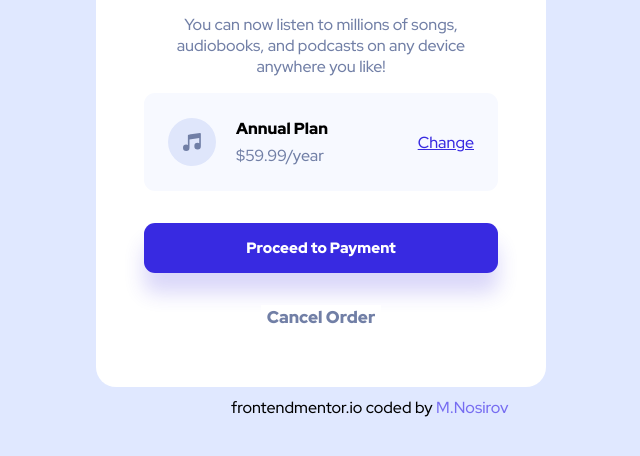
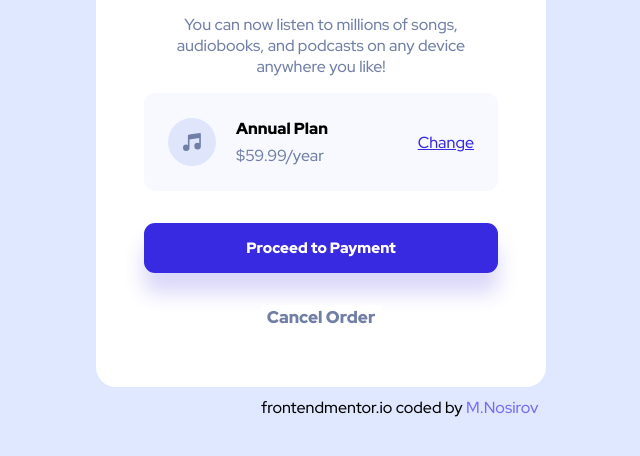
Before and after one commit to Pepeleeno/order-summary-component, a plain HTML site: page index.html in a window 1280 px wide. Shown: the part 412-868 px from the top of the page, without its empty margins (319-959 px from the left). Drawn offline with Linux system fonts and the light colour scheme.

Commit message:
Update styles.css

```diff
--- a/css/styles.css
+++ b/css/styles.css
@@ -135,7 +135,7 @@ footer {
 }
 
 footer p {
-  left: 550px;
+  left: 580px;
   position: absolute;
   font-family: red hat display;
   margin: auto;
```
